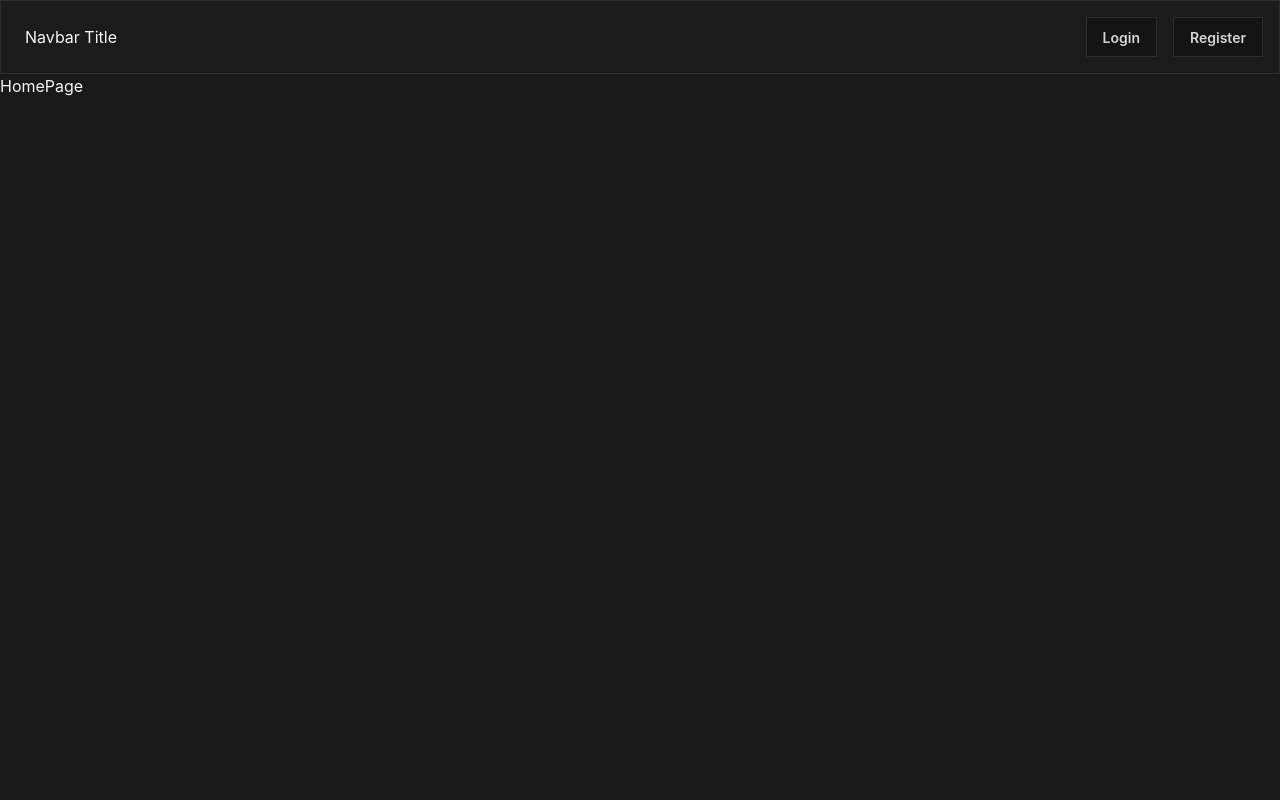
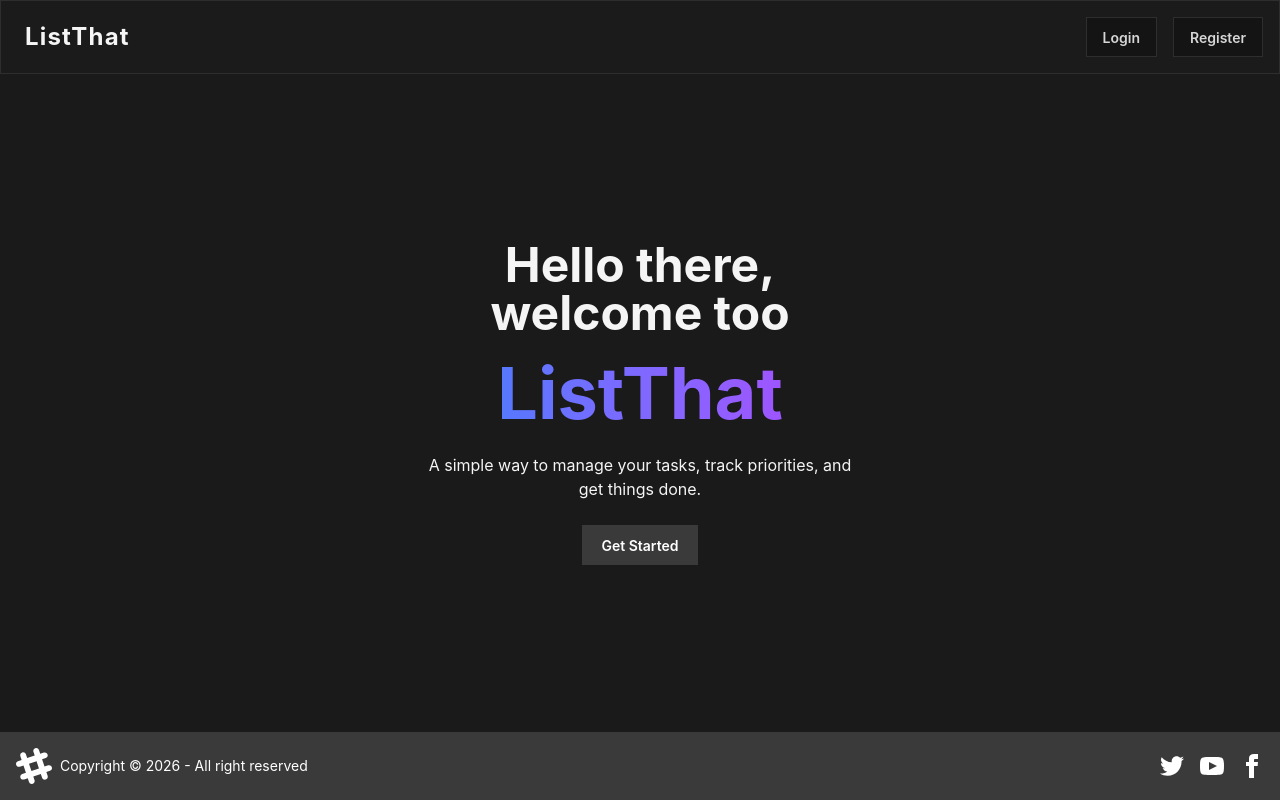
Before and after one commit to HersieG/ToDo-list-web-app, a React (Vite) app in the folder frontend/: page / in a window 1280 px wide. Built offline with nearby package versions, Linux system fonts and the light colour scheme.

Commit message:
feat: add Footer component and update Navbar title for consistency

```diff
--- a/frontend/src/App.jsx
+++ b/frontend/src/App.jsx
@@ -6,6 +6,7 @@
 import LoginPage from "./assets/pages/LoginPage";
 import Navbar from "./components/Navbar";
 import RegisterPage from "./assets/pages/RegisterPage";
+import Footer from "./components/Footer";
 function App() {
   return (
     <div className="h-screen flex flex-col bg-bg text-text">
--- /dev/null
+++ b/frontend/src/assets/pages/HeroSection.jsx
@@ -0,0 +1,25 @@
+import React from "react";
+
+const HeroSection = () => {
+  return (
+    <div className="hero bg-base h-full">
+      <div className="hero-content text-center">
+        <div className="max-w-md">
+          <h1 className="text-5xl font-bold">
+            Hello there, welcome too
+            <section className="text-transparent bg-linear-to-r bg-clip-text from-blue-500 to-purple-500 mt-5 text-7xl">
+              ListThat
+            </section>
+          </h1>
+          <p className="py-6">
+            A simple way to manage your tasks, track priorities, and get things
+            done.
+          </p>
+          <button className="btn btn-primary">Get Started</button>
+        </div>
+      </div>
+    </div>
+  );
+};
+
+export default HeroSection;
--- a/frontend/src/assets/pages/HomePage.jsx
+++ b/frontend/src/assets/pages/HomePage.jsx
@@ -1,10 +1,17 @@
 import React from "react";
 import Navbar from "../../components/Navbar";
+import Footer from "../../components/Footer";
+import HeroSection from "./HeroSection";
 const HomePage = () => {
   return (
-    <div>
-      <Navbar />
-      HomePage
+    <div className="h-full flex flex-col">
+      <div>
+        <Navbar />
+      </div>
+      <div className="flex-1 h-full">
+        <HeroSection />
+      </div>
+      <Footer />
     </div>
   );
 };
--- a/frontend/src/assets/pages/LoginPage.jsx
+++ b/frontend/src/assets/pages/LoginPage.jsx
@@ -3,6 +3,7 @@
 import { useAuth } from "../../context/AuthContext";
 import ErrorAlert from "../../components/ErrorAlert";
 import Navbar from "../../components/Navbar";
+import Footer from "../../components/Footer";
 const LoginPage = () => {
   const { login, loading, error, clearError } = useAuth();
 
@@ -19,10 +20,10 @@
   }, []);
   return (
     <div className="h-full overflow-hidden flex flex-col justify-center place-items-center">
-      <div className="flex-1 w-full">
+      <div className="w-full">
         <Navbar />
       </div>
-      <div className="flex-1">
+      <div className="flex-1 flex flex-col justify-center place-items-center">
         <h1 className="font-bold text-2xl mb-8">LOGIN</h1>
         <form onSubmit={handleSubmit}>
           <fieldset
@@ -61,7 +62,9 @@
           </fieldset>
         </form>
       </div>
-      <div className="flex-1">{""}</div>
+      <div className="w-full">
+        <Footer />
+      </div>
     </div>
   );
 };
--- a/frontend/src/assets/pages/RegisterPage.jsx
+++ b/frontend/src/assets/pages/RegisterPage.jsx
@@ -3,6 +3,7 @@
 import { useAuth } from "../../context/AuthContext";
 import ErrorAlert from "../../components/ErrorAlert";
 import Navbar from "../../components/Navbar";
+import Footer from "../../components/Footer";
 
 const RegisterPage = () => {
   const { register, loading, error, clearError } = useAuth();
@@ -21,10 +22,10 @@
   }, []);
   return (
     <div className="h-full overflow-hidden flex flex-col justify-center place-items-center ">
-      <div className="flex-1 w-full">
+      <div className=" w-full">
         <Navbar />
       </div>
-      <div className="flex-1 ">
+      <div className="flex-1 flex flex-col justify-center place-items-center">
         <h1 className="font-bold text-2xl mb-8">REGISTER</h1>
         <form onSubmit={handleSubmit}>
           <fieldset
@@ -69,7 +70,9 @@
           </fieldset>
         </form>
       </div>
-      <div className="flex-1">{""}</div>
+      <div className="w-full">
+        <Footer />
+      </div>
     </div>
   );
 };
--- /dev/null
+++ b/frontend/src/components/Footer.jsx
@@ -0,0 +1,60 @@
+import React from "react";
+
+const Footer = ({ className }) => {
+  const style = `footer sm:footer-horizontal bg-neutral text-neutral-content items-center p-4 ${className}`;
+  return (
+    <footer className={style}>
+      <aside className="grid-flow-col items-center">
+        <svg
+          width="36"
+          height="36"
+          viewBox="0 0 24 24"
+          xmlns="http://www.w3.org/2000/svg"
+          fillRule="evenodd"
+          clipRule="evenodd"
+          className="fill-current"
+        >
+          <path d="M22.672 15.226l-2.432.811.841 2.515c.33 1.019-.209 2.127-1.23 2.456-1.15.325-2.148-.321-2.463-1.226l-.84-2.518-5.013 1.677.84 2.517c.391 1.203-.434 2.542-1.831 2.542-.88 0-1.601-.564-1.86-1.314l-.842-2.516-2.431.809c-1.135.328-2.145-.317-2.463-1.229-.329-1.018.211-2.127 1.231-2.456l2.432-.809-1.621-4.823-2.432.808c-1.355.384-2.558-.59-2.558-1.839 0-.817.509-1.582 1.327-1.846l2.433-.809-.842-2.515c-.33-1.02.211-2.129 1.232-2.458 1.02-.329 2.13.209 2.461 1.229l.842 2.515 5.011-1.677-.839-2.517c-.403-1.238.484-2.553 1.843-2.553.819 0 1.585.509 1.85 1.326l.841 2.517 2.431-.81c1.02-.33 2.131.211 2.461 1.229.332 1.018-.21 2.126-1.23 2.456l-2.433.809 1.622 4.823 2.433-.809c1.242-.401 2.557.484 2.557 1.838 0 .819-.51 1.583-1.328 1.847m-8.992-6.428l-5.01 1.675 1.619 4.828 5.011-1.674-1.62-4.829z"></path>
+        </svg>
+        <p>Copyright © {new Date().getFullYear()} - All right reserved</p>
+      </aside>
+      <nav className="grid-flow-col gap-4 md:place-self-center md:justify-self-end">
+        <a>
+          <svg
+            xmlns="http://www.w3.org/2000/svg"
+            width="24"
+            height="24"
+            viewBox="0 0 24 24"
+            className="fill-current"
+          >
+            <path d="M24 4.557c-.883.392-1.832.656-2.828.775 1.017-.609 1.798-1.574 2.165-2.724-.951.564-2.005.974-3.127 1.195-.897-.957-2.178-1.555-3.594-1.555-3.179 0-5.515 2.966-4.797 6.045-4.091-.205-7.719-2.165-10.148-5.144-1.29 2.213-.669 5.108 1.523 6.574-.806-.026-1.566-.247-2.229-.616-.054 2.281 1.581 4.415 3.949 4.89-.693.188-1.452.232-2.224.084.626 1.956 2.444 3.379 4.6 3.419-2.07 1.623-4.678 2.348-7.29 2.04 2.179 1.397 4.768 2.212 7.548 2.212 9.142 0 14.307-7.721 13.995-14.646.962-.695 1.797-1.562 2.457-2.549z"></path>
+          </svg>
+        </a>
+        <a>
+          <svg
+            xmlns="http://www.w3.org/2000/svg"
+            width="24"
+            height="24"
+            viewBox="0 0 24 24"
+            className="fill-current"
+          >
+            <path d="M19.615 3.184c-3.604-.246-11.631-.245-15.23 0-3.897.266-4.356 2.62-4.385 8.816.029 6.185.484 8.549 4.385 8.816 3.6.245 11.626.246 15.23 0 3.897-.266 4.356-2.62 4.385-8.816-.029-6.185-.484-8.549-4.385-8.816zm-10.615 12.816v-8l8 3.993-8 4.007z"></path>
+          </svg>
+        </a>
+        <a>
+          <svg
+            xmlns="http://www.w3.org/2000/svg"
+            width="24"
+            height="24"
+            viewBox="0 0 24 24"
+            className="fill-current"
+          >
+            <path d="M9 8h-3v4h3v12h5v-12h3.642l.358-4h-4v-1.667c0-.955.192-1.333 1.115-1.333h2.885v-5h-3.808c-3.596 0-5.192 1.583-5.192 4.615v3.385z"></path>
+          </svg>
+        </a>
+      </nav>
+    </footer>
+  );
+};
+
+export default Footer;
--- a/frontend/src/components/Navbar.jsx
+++ b/frontend/src/components/Navbar.jsx
@@ -33,7 +33,9 @@
               </svg>
             </label>
           </div>
-          <div className="mx-2 flex-1 px-2">Navbar Title</div>
+          <div className="mx-2 flex-1 px-2 text-2xl font-bold tracking-wider ">
+            ListThat
+          </div>
           <div className="hidden flex-none lg:block">
             <ul className="menu menu-horizontal flex gap-4">
               {/* Navbar menu content here */}
--- a/frontend/src/components/NavbarSidebar.jsx
+++ b/frontend/src/components/NavbarSidebar.jsx
@@ -30,7 +30,9 @@
               <path d="M14 10l2 2l-2 2"></path>
             </svg>
           </label>
-          <div className="px-4 flex-1">Navbar Title</div>
+          <div className="mx-2 flex-1 px-2 text-2xl font-bold tracking-wider ">
+            ListThat
+          </div>
           <div className="hidden flex-none lg:block">
             <ul className="menu menu-horizontal">
               {/* Navbar menu content here */}
```
